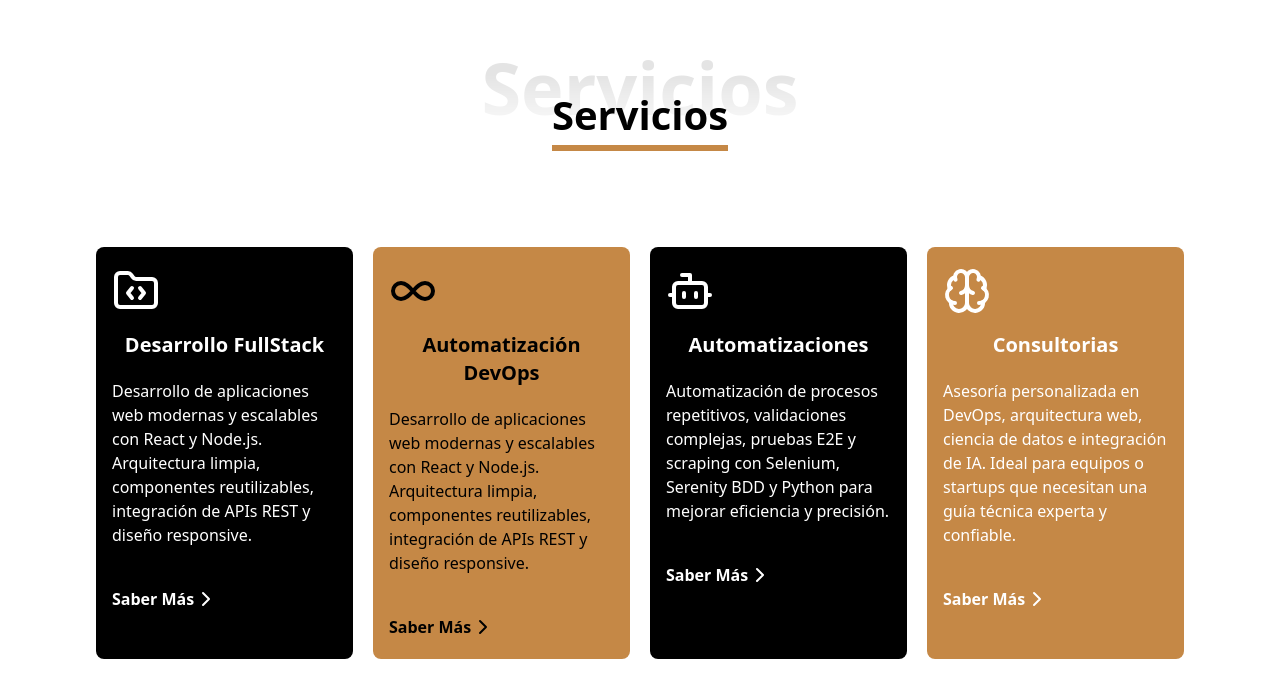
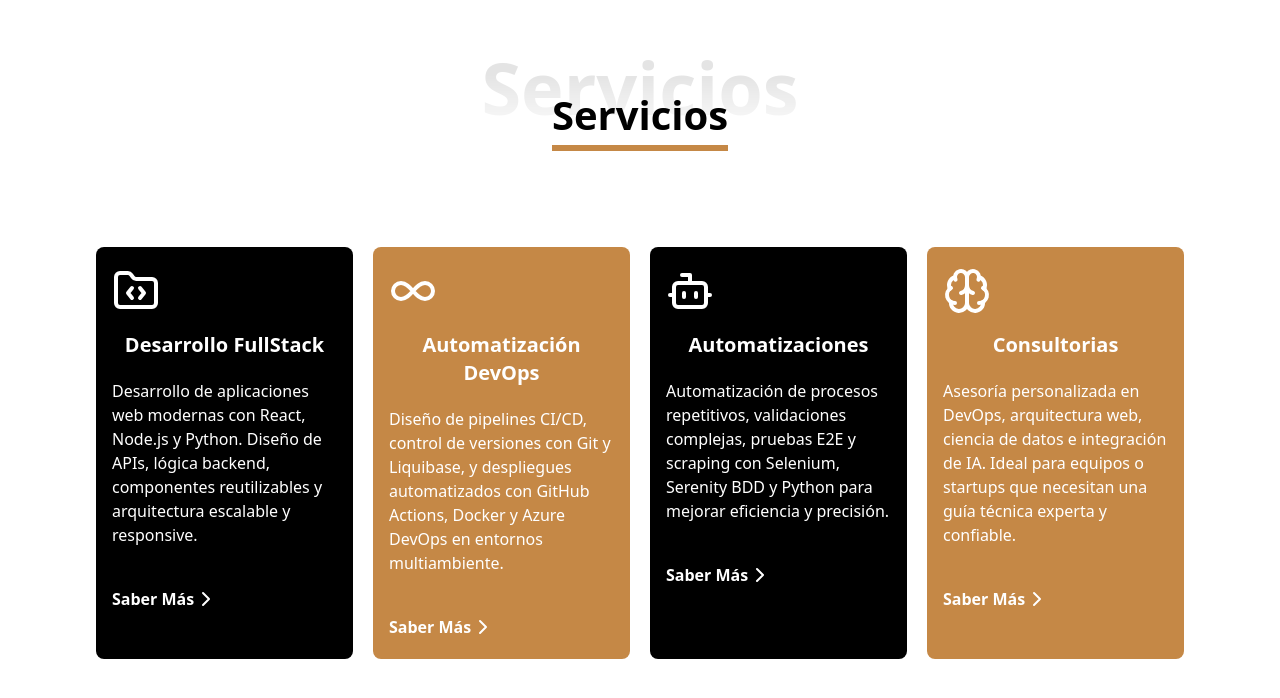
Before and after one commit to jleonardod/portafolio, an Astro site: page / in a window 1280 px wide. Shown: the part 2218-2916 px from the top of the page. Built offline with nearby package versions, Linux system fonts and the light colour scheme; Astro itself is replaced by a stand-in of ours.

Commit message:
Corrección de servicios

```diff
--- a/src/components/Welcome.astro
+++ b/src/components/Welcome.astro
@@ -109,16 +109,16 @@ import { FaPython, FaReact, FaPhp, FaJava, FaAws, FaDocker, FaNodeJs } from "rea
 							<FolderCode size={48} class="text-white" />
 						</div>
 						<h3 class="text-white font-semibold text-xl mt-4">Desarrollo FullStack</h3>
-						<p class="text-white text-left mt-5">Desarrollo de aplicaciones web modernas y escalables con React y Node.js. Arquitectura limpia, componentes reutilizables, integración de APIs REST y diseño responsive.</p>
+						<p class="text-white text-left mt-5">Desarrollo de aplicaciones web modernas con React, Node.js y Python. Diseño de APIs, lógica backend, componentes reutilizables y arquitectura escalable y responsive.</p>
 						<a href="#" class="mt-10 text-white text-left font-semibold flex">Saber Más <ChevronRight /></a>
 					</div>
 					<div class="col-span-1 bg-[#C58846] rounded-lg py-5 px-4 flex flex-col">
 						<div class="text-4xl">
-							<Infinity size={48} class="text-black" />
+							<Infinity size={48} class="text-white" />
 						</div>
-						<h3 class="text-black font-semibold text-xl mt-4">Automatización DevOps</h3>
-						<p class="text-black text-left mt-5">Desarrollo de aplicaciones web modernas y escalables con React y Node.js. Arquitectura limpia, componentes reutilizables, integración de APIs REST y diseño responsive.</p>
-						<a href="#" class="mt-10 text-black text-left font-semibold flex">Saber Más <ChevronRight /></a>
+						<h3 class="text-white font-semibold text-xl mt-4">Automatización DevOps</h3>
+						<p class="text-white text-left mt-5">Diseño de pipelines CI/CD, control de versiones con Git y Liquibase, y despliegues automatizados con GitHub Actions, Docker y Azure DevOps en entornos multiambiente.</p>
+						<a href="#" class="mt-10 text-white text-left font-semibold flex">Saber Más <ChevronRight /></a>
 					</div>
 					<div class="col-span-1 bg-black rounded-lg py-5 px-4 flex flex-col">
 						<div class="text-4xl">
```
